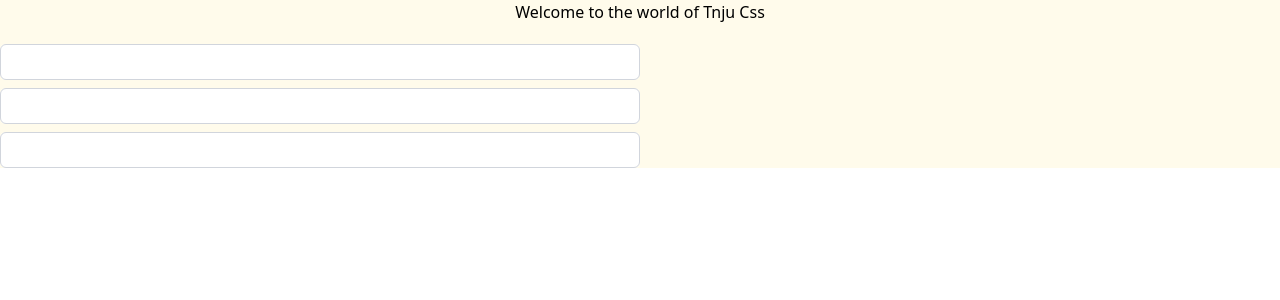
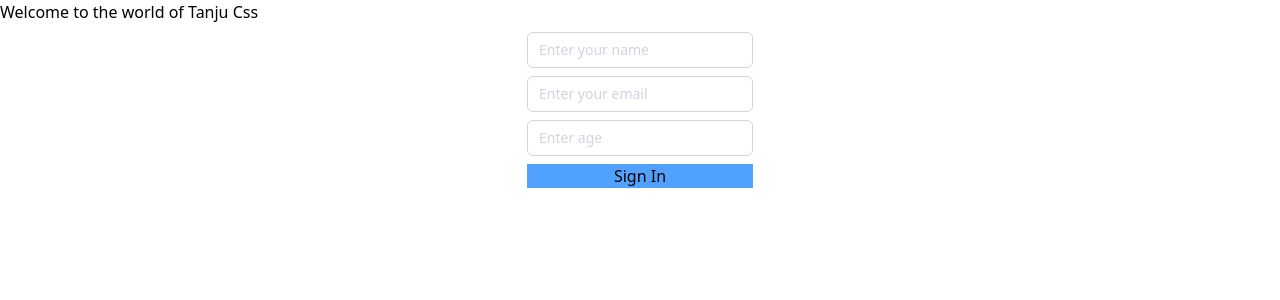
Before and after one commit to 2019331101-Tanjumul/React-int, a React (Vite) app in the folder React_files_learn/CRUD/CRUD/: page / in a window 1280 px wide. Shown: the top 300 px of the page. Built offline with nearby package versions, Linux system fonts and the light colour scheme.

Commit message:
form created and going to add the event

```diff
--- a/React_files_learn/CRUD/CRUD/src/App.jsx
+++ b/React_files_learn/CRUD/CRUD/src/App.jsx
@@ -1,9 +1,9 @@
 import User from './Users';
 
 const App = () => {
-  return <div className='text-center bg-amber-50'>
+  return <div className= ''>
 
-    <h1> Welcome to the world of Tnju Css</h1>
+    <h1> Welcome to the world of Tanju Css</h1>
 
     <User />
 
--- a/React_files_learn/CRUD/CRUD/src/Users/index.jsx
+++ b/React_files_learn/CRUD/CRUD/src/Users/index.jsx
@@ -2,16 +2,16 @@
 const User = () => {
     return (
 
-     <div>
-        <form action="">
+     <div className=" flex justify-center  ">
+        <form action="" className="flex justify-center align-center">
 
-       <div className="mt-5 flex flex-col gap-2 w-[50%]">
-       <input type="name " name="name" id="name" autocomplete="" required class="block w-full rounded-md bg-white px-3 py-1.5 text-base text-gray-900 outline-1 -outline-offset-1 outline-gray-300 placeholder:text-gray-300 focus:outline-2 focus:-outline-offset-2 focus:outline-indigo-600 sm:text-sm/6" />
+       <div className="mt-2 flex flex-col gap-2 w-[290%]">
+       <input type="name " name="name" id="name" autocomplete="" placeholder="Enter your name"required class="block w-full rounded-md bg-white px-3 py-1.5 text-base text-gray-900 outline-1 -outline-offset-1 outline-gray-300 placeholder:text-gray-300 focus:outline-2 focus:-outline-offset-2 focus:outline-indigo-600 sm:text-sm/6" />
 
-        <input type="email" name="email" id="email" autocomplete="" required class="block w-full rounded-md bg-white px-3 py-1.5 text-base text-gray-900 outline-1 -outline-offset-1 outline-gray-300 placeholder:text-gray-300 focus:outline-2 focus:-outline-offset-2 focus:outline-indigo-600 sm:text-sm/6" />
+        <input type="email" name="email" id="email" autocomplete="" placeholder="Enter your email"  required class="block w-full rounded-md bg-white px-3 py-1.5 text-base text-gray-900 outline-1 -outline-offset-1 outline-gray-300 placeholder:text-gray-300 focus:outline-2 focus:-outline-offset-2 focus:outline-indigo-600 sm:text-sm/6" />
 
-        <input type="contact" name="contact" id="contact" autocomplete="" required class="block w-full rounded-md bg-white px-3 py-1.5 text-base text-gray-900 outline-1 -outline-offset-1 outline-gray-300 placeholder:text-gray-300 focus:outline-2 focus:-outline-offset-2 focus:outline-indigo-600 sm:text-sm/6" />
-
+        <input type="contact" name="Number" id="age" autocomplete="" placeholder="Enter age" required class="block w-full rounded-md bg-white px-3 py-1.5 text-base text-gray-900 outline-1 -outline-offset-1 outline-gray-300 placeholder:text-gray-300 focus:outline-2 focus:-outline-offset-2 focus:outline-indigo-600 sm:text-sm/6" />
+        <button type ="submit" className="bg-blue-400">Sign In</button>
        </div>
         </form>
 
```
